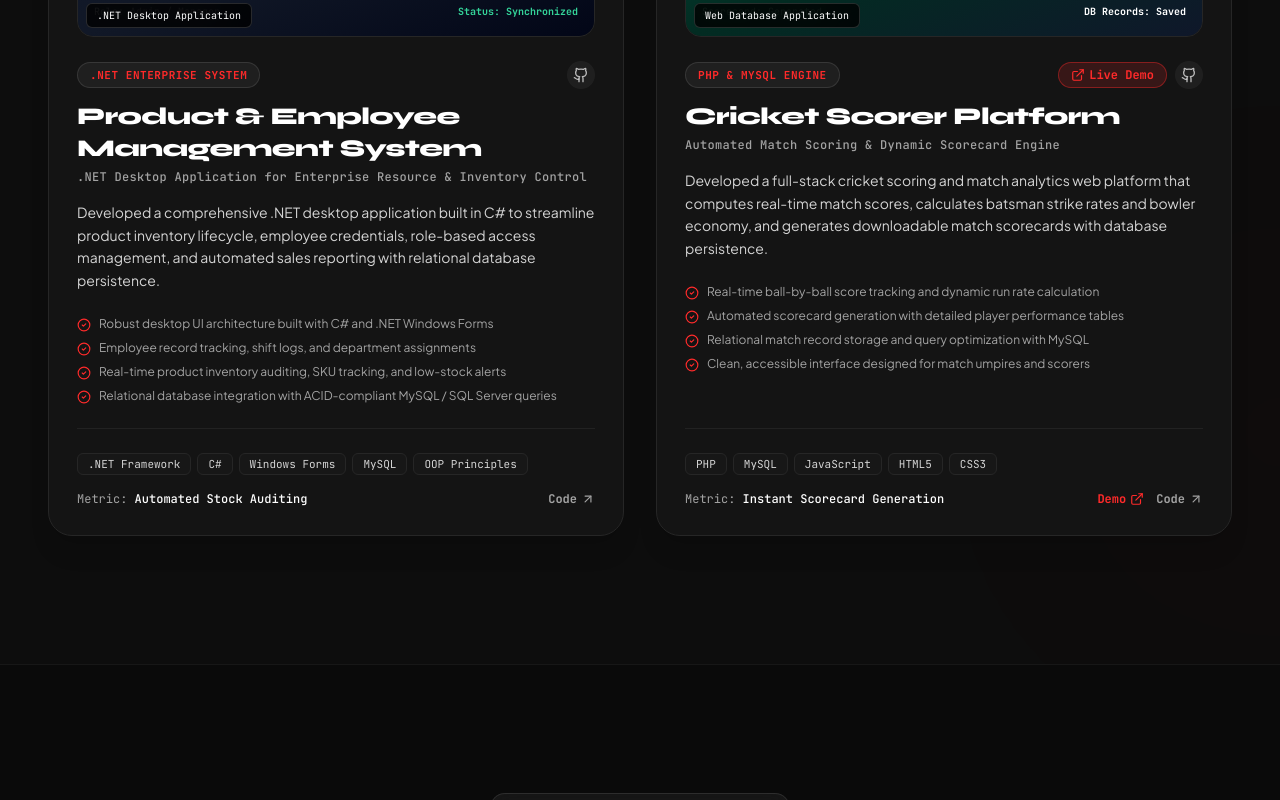
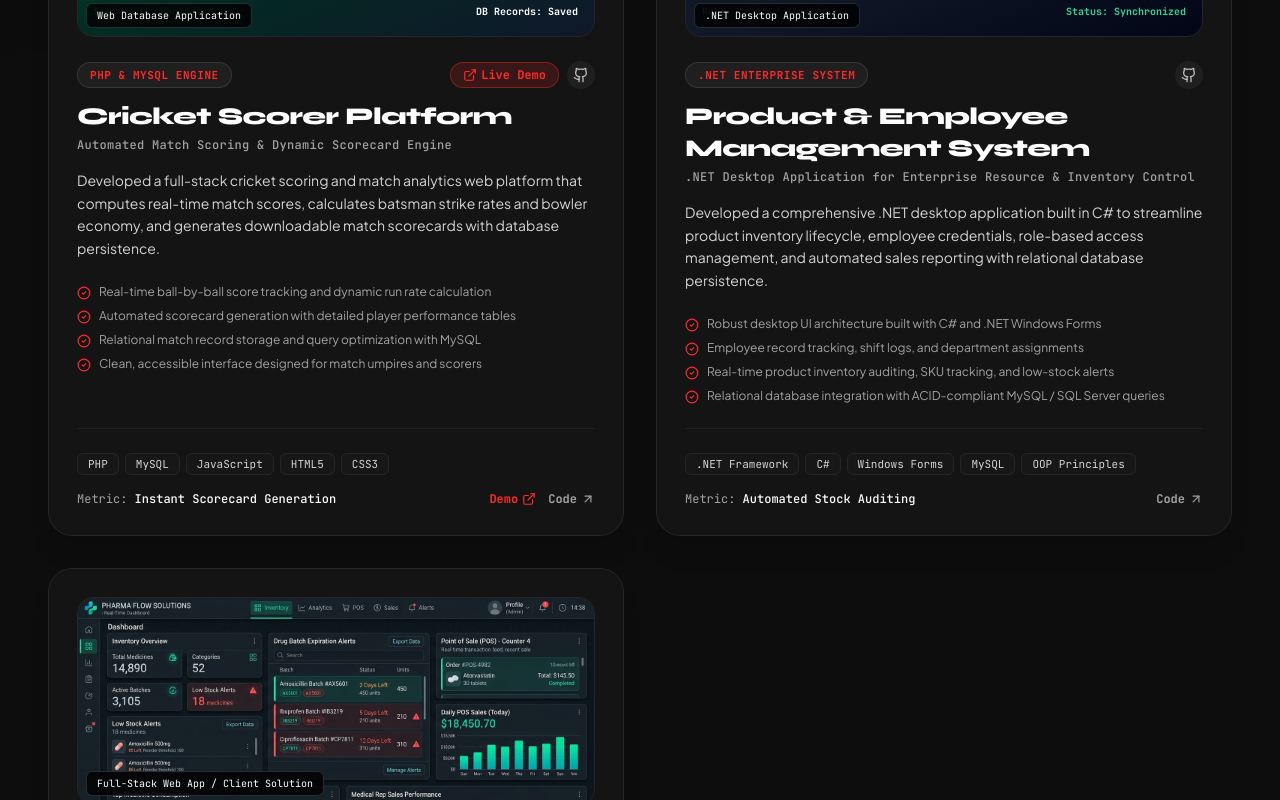
Before and after one commit to tharanishvaran/Portfolio, a React (Vite) app: page / in a window 1280 px wide. Shown: the part 6100-6900 px from the top of the page. Built offline with nearby package versions, Linux system fonts and the light colour scheme; a web font is replaced by a local one.

Commit message:
feat: add EPMS client project with live demo and AI preview image, update project order

```diff
--- a/src/components/Projects.jsx
+++ b/src/components/Projects.jsx
@@ -48,6 +48,28 @@ const PROJECTS = [
     badge: 'AI & RAG Engine',
   },
   {
+    id: 'cricket-scorer',
+    title: 'Cricket Scorer Platform',
+    tagline: 'Automated Match Scoring & Dynamic Scorecard Engine',
+    category: 'Web Database Application',
+    featured: true,
+    image: null,
+    description:
+      'Developed a full-stack cricket scoring and match analytics web platform that computes real-time match scores, calculates batsman strike rates and bowler economy, and generates downloadable match scorecards with database persistence.',
+    highlights: [
+      'Real-time ball-by-ball score tracking and dynamic run rate calculation',
+      'Automated scorecard generation with detailed player performance tables',
+      'Relational match record storage and query optimization with MySQL',
+      'Clean, accessible interface designed for match umpires and scorers',
+    ],
+    tech: ['PHP', 'MySQL', 'JavaScript', 'HTML5', 'CSS3'],
+    github: 'https://github.com/tharanishvaran',
+    liveUrl: 'https://cricketscorertharanish.netlify.app',
+    metrics: 'Instant Scorecard Generation',
+    accentColor: '#10b981',
+    badge: 'PHP & MySQL Engine',
+  },
+  {
     id: 'product-management',
     title: 'Product & Employee Management System',
     tagline: '.NET Desktop Application for Enterprise Resource & Inventory Control',
@@ -69,26 +91,26 @@ const PROJECTS = [
     badge: '.NET Enterprise System',
   },
   {
-    id: 'cricket-scorer',
-    title: 'Cricket Scorer Platform',
-    tagline: 'Automated Match Scoring & Dynamic Scorecard Engine',
-    category: 'Web Database Application',
+    id: 'epms-pharma',
+    title: 'Enterprise Pharmaceutical Management System (EPMS)',
+    tagline: 'Multi-Tier Role-Based Healthcare Platform & POS Automation (Client Project)',
+    category: 'Full-Stack Web App / Client Solution',
     featured: true,
-    image: null,
+    image: '/epms_preview.jpg',
     description:
-      'Developed a full-stack cricket scoring and match analytics web platform that computes real-time match scores, calculates batsman strike rates and bowler economy, and generates downloadable match scorecards with database persistence.',
+      'Engineered an enterprise-grade, multi-tier pharmaceutical management platform for client operations to harmonize corporate governance, clinical relations, pharmacy dispensing, and supply chain logistics. Features zero-trust dual-layer RBAC across 8 organizational actors, automated batch & 90-day expiry surveillance, high-speed atomic POS dispensing, and field medical representative sales quota tracking.',
     highlights: [
-      'Real-time ball-by-ball score tracking and dynamic run rate calculation',
-      'Automated scorecard generation with detailed player performance tables',
-      'Relational match record storage and query optimization with MySQL',
-      'Clean, accessible interface designed for match umpires and scorers',
+      'Dual-layer zero-trust RBAC governing 8 distinct roles (Admin, Manager, Pharmacist, Cashier, Medical Rep, Vendor, Doctor, Customer)',
+      'Automated batch & expiry surveillance with dynamic reorder thresholds & proactive 90-day shelf-life warnings',
+      'High-speed atomic POS dispensing counter with server-validated stock depletion & compliant printable tax invoices',
+      'Data-driven sales quota management tracking field doctor visits & automated rep target achievement metrics',
     ],
-    tech: ['PHP', 'MySQL', 'JavaScript', 'HTML5', 'CSS3'],
+    tech: ['React 18', 'Node.js', 'Express', 'SQLite (WAL)', 'REST API', 'JWT', 'Vanilla CSS'],
     github: 'https://github.com/tharanishvaran',
-    liveUrl: 'https://cricketscorertharanish.netlify.app',
-    metrics: 'Instant Scorecard Generation',
-    accentColor: '#10b981',
-    badge: 'PHP & MySQL Engine',
+    liveUrl: 'https://pharma-care-org.onrender.com',
+    metrics: '8-Role Dual-Layer RBAC',
+    accentColor: '#06b6d4',
+    badge: 'Client Project / Full Stack',
   },
 ];
 
```
Also changed, not shown: public/epms_preview.jpg (added), 1 other file (tests, documents, lock files or other folders).
